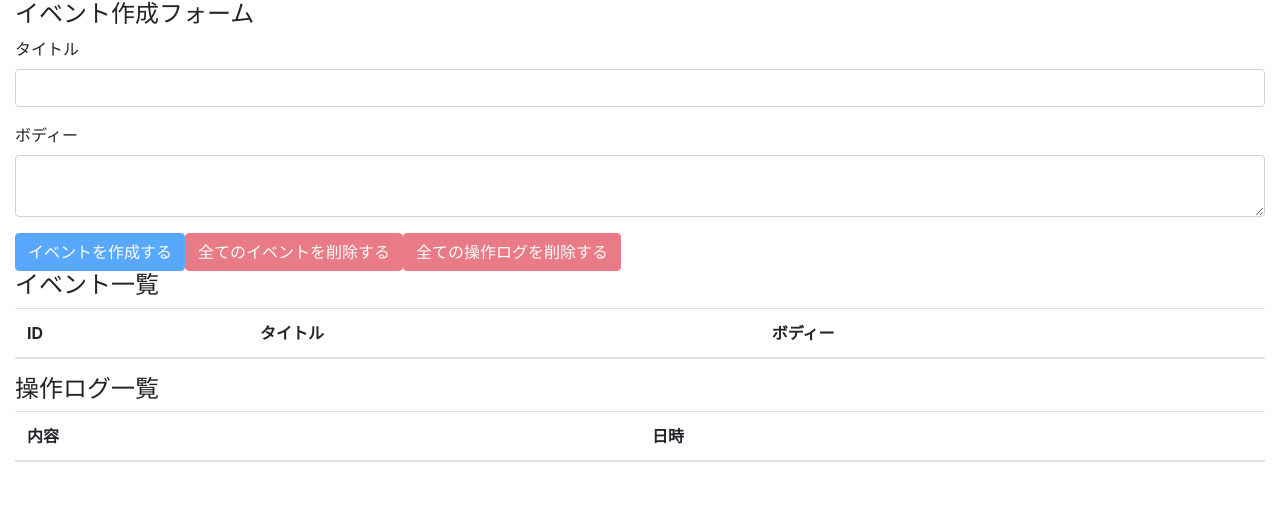
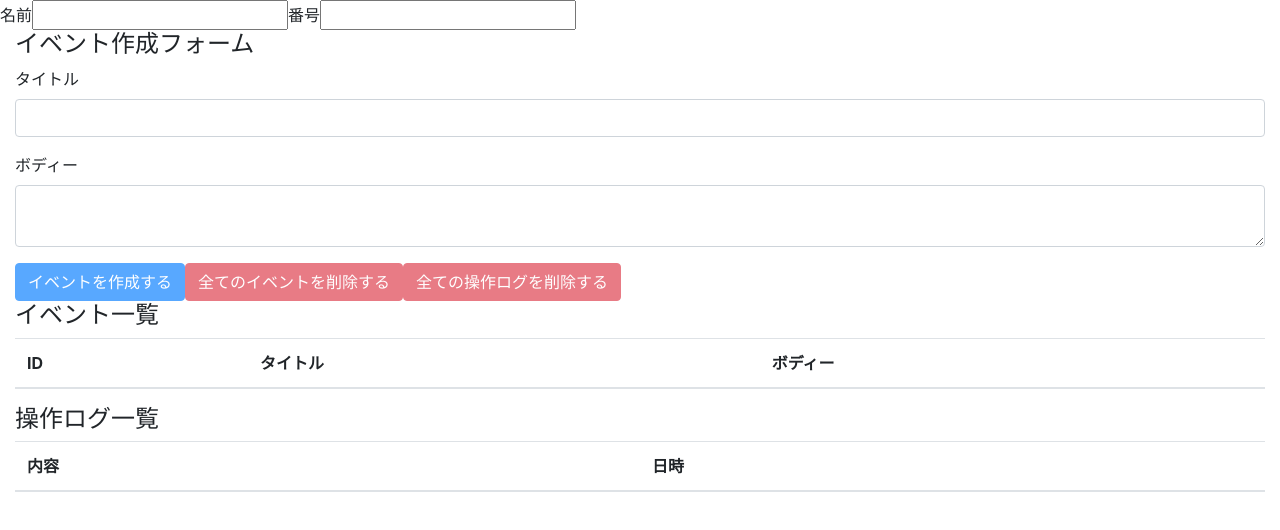
Before and after one commit to chiharutakeda/react-hooks-101, a React (Create React App) app: page / in a window 1280 px wide. Shown: the top 530 px of the page. Built offline with nearby package versions, Linux system fonts and the light colour scheme.

Commit message:
stateの効率アップ手順

```diff
--- a/src/components/App.js
+++ b/src/components/App.js
@@ -2,6 +2,7 @@ import React, { useReducer } from 'react';
 import 'bootstrap/dist/css/bootstrap.min.css';
 import EventForm from './EventForm'
 import Events from './Events'
+import PracticeState from './PracticeState'
 import OperationLogs from './OperationLogs'
 import AppContext from "../contexts/AppContext";
 
@@ -14,6 +15,9 @@ const App = () => {
   }
   const [state, dispatch] = useReducer(reducer, inisialState)
   return (
+    <>
+      <PracticeState>
+      </PracticeState>
       <AppContext.Provider value={{ state, dispatch }}>
         <div className='container-fluid'>
           <EventForm />
@@ -21,6 +25,7 @@ const App = () => {
           <OperationLogs />
         </div>
       </AppContext.Provider>
+    </>
   );
 }
 
--- /dev/null
+++ b/src/components/PracticeState.js
@@ -0,0 +1,23 @@
+import React ,{useState}from 'react'
+
+const PracticeState = () => {
+  const [name,setName] = useState("");
+  const setStateName = (e) => {
+      setName(e.target.value);
+  };
+
+  const [number, setNumber] = useState("");
+  const setStateNumber = (e) => {
+    setNumber(e.target.value);
+  };
+
+
+  return (
+    <div>
+      名前<input type="text" value={name} onChange={setStateName}/>
+      番号<input type="number" value={number} onChange={setStateNumber}/>
+    </div>
+  )
+}
+
+export default PracticeState
```
Lines whose indentation alone changed are shown as unchanged.
